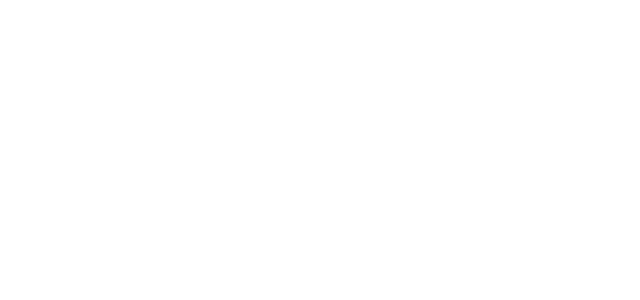
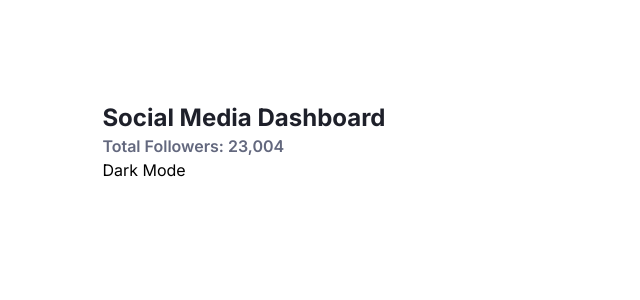
Before and after one commit to akshay-ken/rookie-project-06, a React (Vite) app: page / in a window 1280 px wide. Shown: the top 300 px of the page, without its empty margins (0-640 px from the left). Built offline with nearby package versions, Linux system fonts and the light colour scheme.

Commit message:
style: add header and font styling to it

```diff
--- a/src/components/HeaderSection.jsx
+++ b/src/components/HeaderSection.jsx
@@ -1,7 +1,18 @@
 export function HeaderSection() {
   return (
     <header>
-      <div></div>
+      <div>
+        <h1 className="text-2xl font-bold text-Gray-950-Text">
+          Social Media Dashboard
+        </h1>
+        <h2 className="text-base font-semibold font-stretch-200% text-Gray-650-Text">
+          Total Followers: 23,004
+        </h2>
+      </div>
+      <div>
+        <p>Dark Mode</p>
+        <label htmlFor=""></label>
+      </div>
     </header>
   );
 }
```
